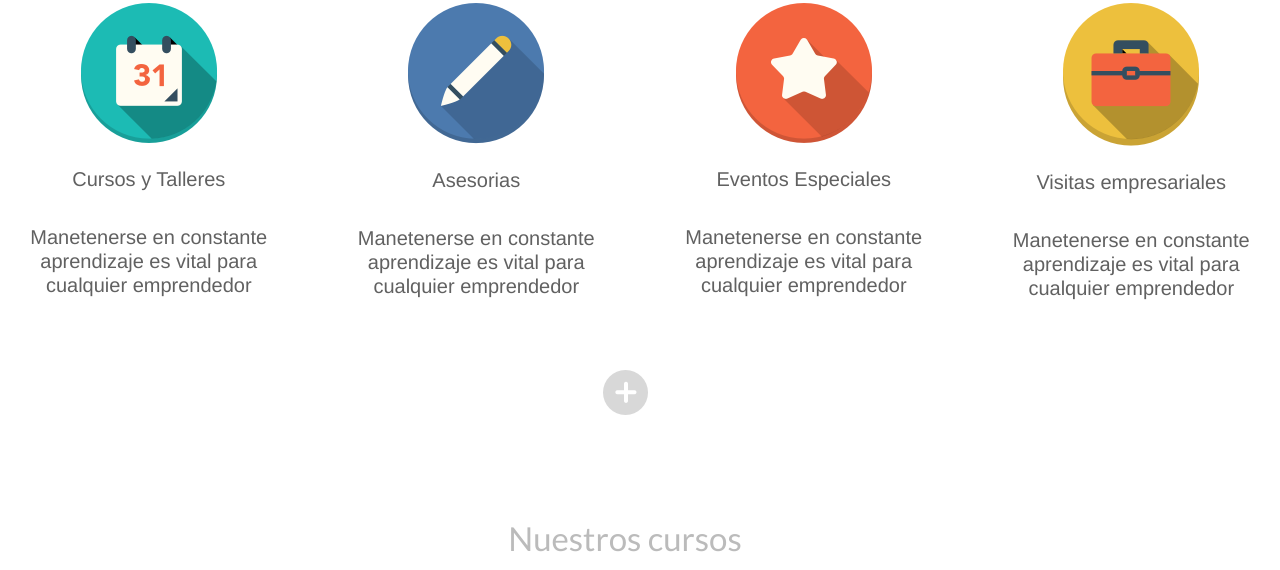
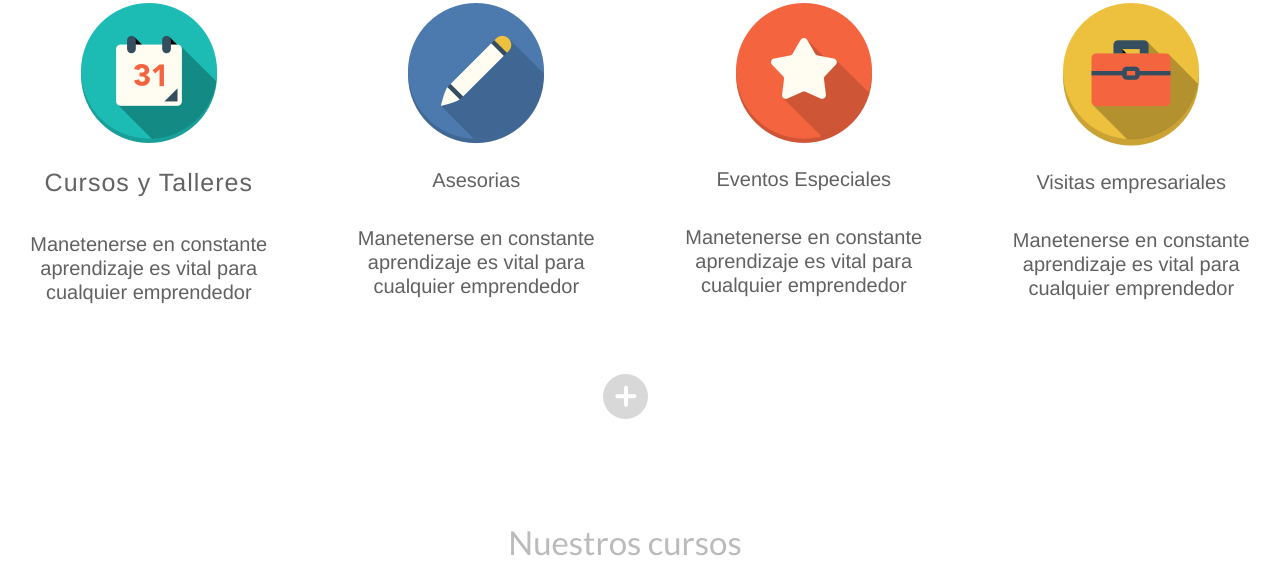
Before and after one commit to AntonioReyes11/TecnoCetiem, a plain HTML site: page index.html in a window 1280 px wide. Shown: the part 1044-1614 px from the top of the page. Drawn offline with nearby package versions, Linux system fonts and the light colour scheme.

Commit message:
Prueba fuentes

```diff
--- a/index.html
+++ b/index.html
@@ -45,12 +45,12 @@
 
   <div class="row imagenes">
     <div class="col-xs-12 col-sm-6 col-md-3 text-center ">
-    <img src="src/img/Group 2.png">
-    <br>
-    <br>
-    <p>Cursos y Talleres</p>
-    <br>
-    <p>Manetenerse en constante aprendizaje es vital para cualquier emprendedor</p>
+    	<img src="src/img/Group 2.png">
+    	<br>
+    	<br>
+    	<p id="curso">Cursos y Talleres</p>
+    	<br>
+    	<p>Manetenerse en constante aprendizaje es vital para cualquier emprendedor</p>
 
     </div>
     <div class="col-xs-12 col-sm-6 col-md-3 text-center">
--- a/src/css/styles.css
+++ b/src/css/styles.css
@@ -115,3 +115,10 @@ p.curso{
 p.cursa{
 	font-size: 20px;
 }
+#curso{
+font-size: 25px;
+text-align: center;
+line-height: 31px;
+letter-spacing: 1px;
+color: #636363;
+}
```
